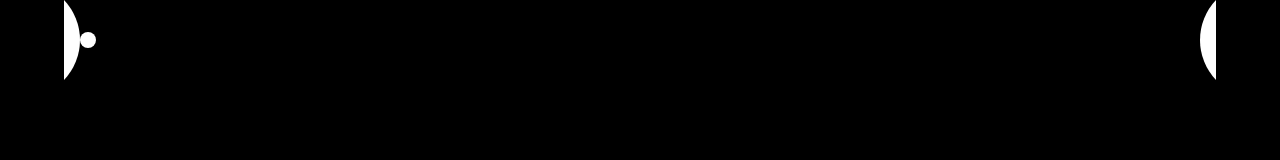
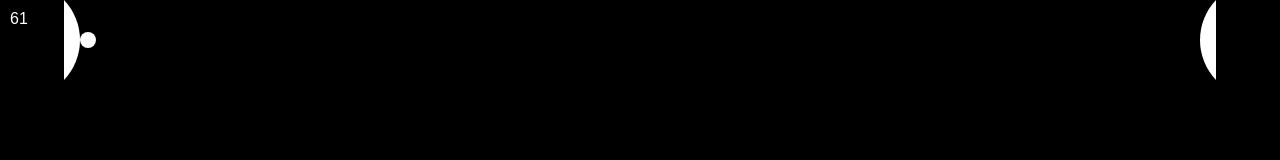
Before and after one commit to tonai/react-pong, a React (Create React App) app: page / in a window 1280 px wide. Shown: the top 160 px of the page. Built offline with nearby package versions, Linux system fonts and the light colour scheme.

Commit message:
Add FPS counter.

```diff
--- a/src/App.js
+++ b/src/App.js
@@ -3,9 +3,37 @@ import React, { Component } from 'react';
 import { Game } from './components/Game/Game';
 
 class App extends Component {
+  state = {
+    frames: []
+  };
+
+  onEachStep = time => {
+    this.setState(state => {
+      const frames = state.frames.filter(frame => frame > time - 1000);
+      frames.push(time);
+      return { frames };
+    });
+  };
+
   render() {
+    const { frames } = this.state;
+    console.log(frames.length);
+
+    const appStyle = {
+      position: 'relative'
+    };
+    const counterStyle = {
+      color: 'white',
+      left: '10px',
+      position: 'absolute',
+      top: '10px'
+    };
+
     return (
-      <Game/>
+      <div style={appStyle}>
+        <Game onEachStep={this.onEachStep}/>
+        <div style={counterStyle}>{frames.length}</div>
+      </div>
     );
   }
 }
--- a/src/components/Game/Game.jsx
+++ b/src/components/Game/Game.jsx
@@ -106,6 +106,7 @@ export class Game extends PureComponent {
     }
     this.time = time;
     requestAnimationFrame(this.step);
+    this.props.onEachStep && this.props.onEachStep(time);
   };
 
   constructor(props) {
```
